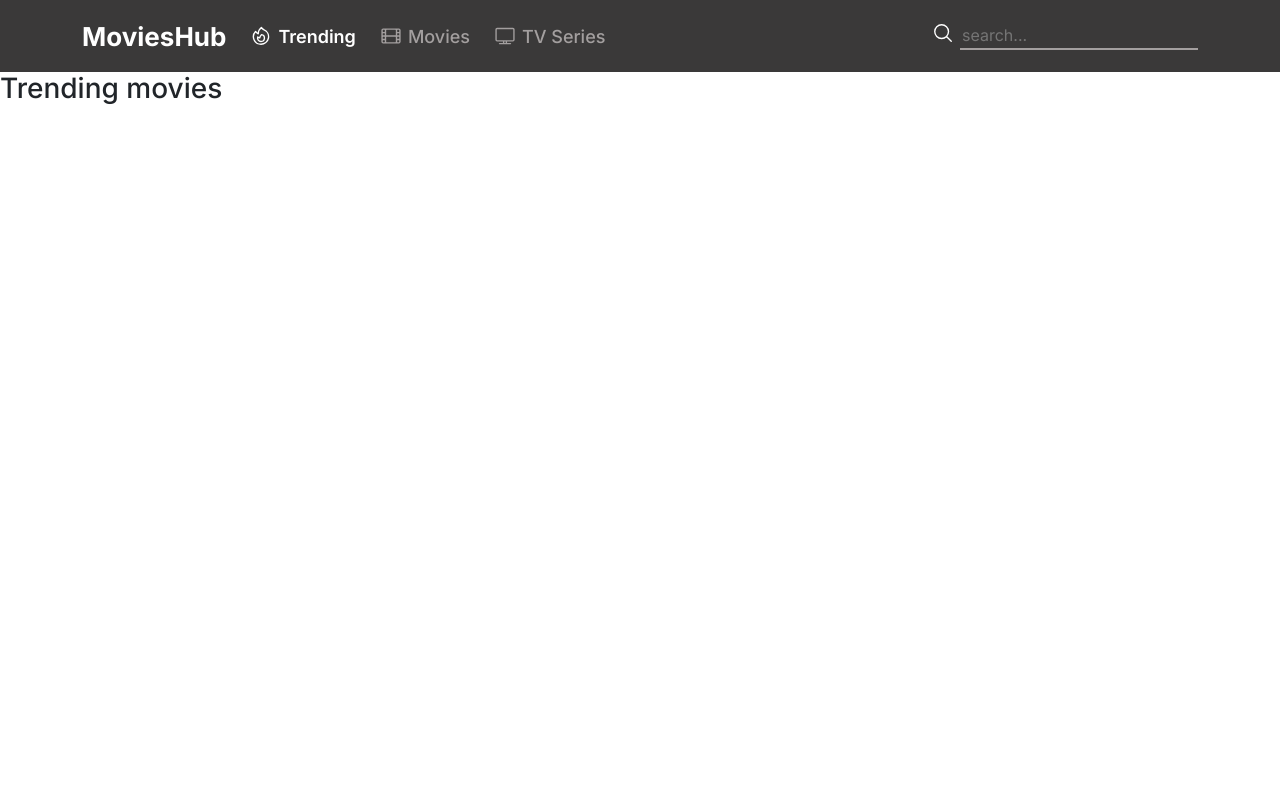
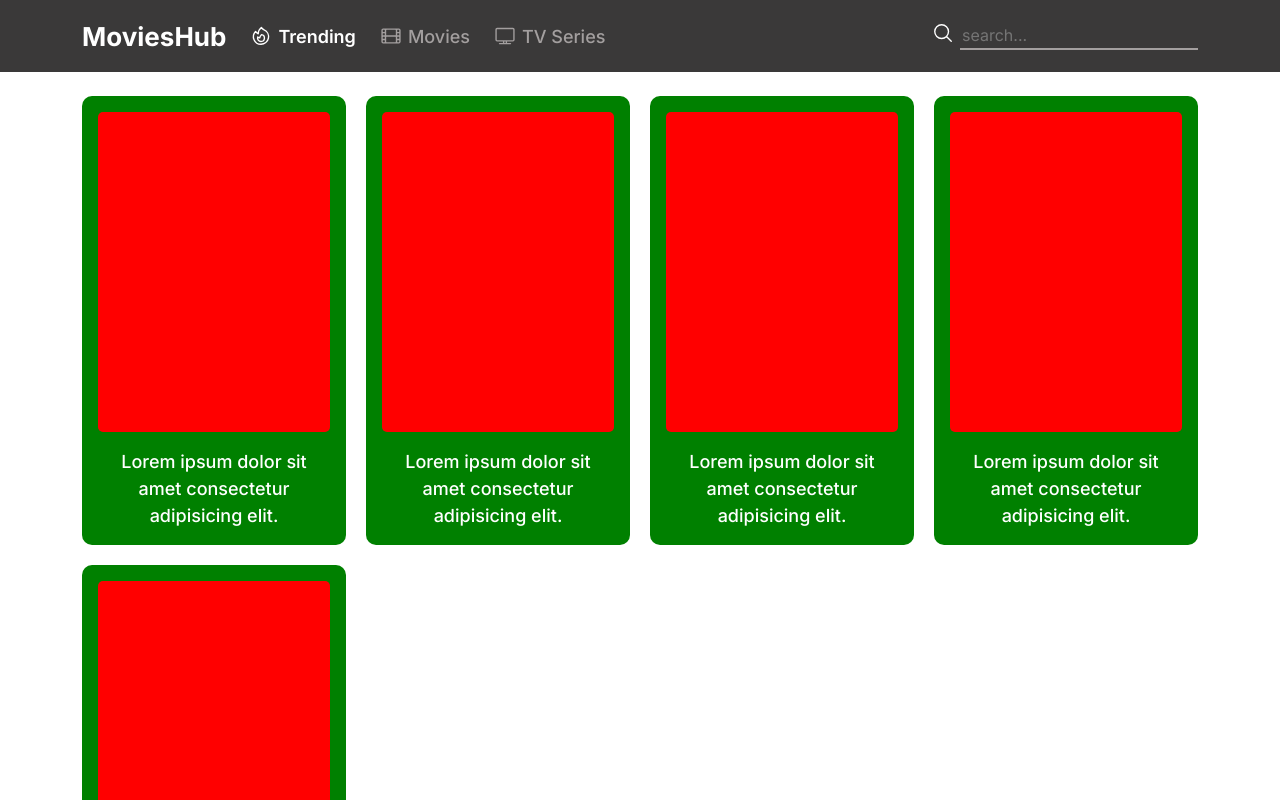
Before and after one commit to ogechukwujane/movie-app, a React (Create React App) app: page / in a window 1280 px wide. Shown: the top 800 px of the page. Built offline with nearby package versions, Linux system fonts and the light colour scheme.

Commit message:
added movie cards

```diff
--- a/src/component/appNav/index.tsx
+++ b/src/component/appNav/index.tsx
@@ -90,6 +90,9 @@ export const AppNav = () => {
 const Wrapper = styled.div`
 	background: #3a3939;
 	height: 9vh;
+    position: sticky;
+    top: 0px;
+	z-index: 100;
 `;
 const MovieTitle = styled.p`
 	font-size: ${pxToRem(26)};
--- a/src/component/index.tsx
+++ b/src/component/index.tsx
@@ -1 +1,3 @@
 export * from './appNav';
+export * from './layout';
+export * from './movieCard';
--- a/src/component/layout/index.tsx
+++ b/src/component/layout/index.tsx
@@ -5,7 +5,9 @@ export const MovieAppShell = () => {
 	return (
 		<div>
 			<AppNav />
-			<Outlet />
+			<div className="mt-4">
+				<Outlet />
+			</div>
 		</div>
 	);
 };
--- /dev/null
+++ b/src/component/movieCard/index.tsx
@@ -0,0 +1,46 @@
+import styled from "styled-components";
+import { pxToRem } from "../../utils/pxToRem";
+
+export const MovieCard = () => {
+	return (
+		<Container>
+			<ImageWrap className="m-3"></ImageWrap>
+			<TextWrap className="m-3">
+				Lorem ipsum dolor sit amet consectetur adipisicing elit.
+			</TextWrap>
+		</Container>
+	);
+};
+
+const Container = styled.div`
+	background: green;
+	border-radius: 10px;
+	width: calc(25% - 15px);
+	@media (max-width: 1024px) {
+		width: calc(33.33% - 14px);
+	}
+	@media (max-width: 768px) {
+		width: calc(50% - 10px);
+	}
+	@media (max-width: 600px) {
+		width: calc(100%);
+	}
+	&:hover {
+		transform: scale(1.004);
+	}
+`;
+const ImageWrap = styled.div`
+	background: red;
+	height: 320px;
+	border-radius: 5px;
+	overflow: hidden;
+	img {
+		width: 100%;
+	}
+`;
+const TextWrap = styled.div`
+	font-size: ${pxToRem(18)};
+	font-weight: 500;
+	text-align: center;
+	color: white;
+`;
--- a/src/page/home/index.tsx
+++ b/src/page/home/index.tsx
@@ -1,9 +1,25 @@
+import { Container } from "react-bootstrap";
+import styled from "styled-components";
+import { MovieCard } from "../../component";
 
 
 export const Home = () => {
 	return (
-		<div>
-			<h3>Trending movies</h3>
-		</div>
+		<Container>
+			<Grid>
+				<MovieCard />
+				<MovieCard />
+				<MovieCard />
+				<MovieCard />
+				<MovieCard />
+			</Grid>
+		</Container>
 	);
 };
+const Grid = styled.div`
+width: 100%;
+display: flex;
+flex-wrap: wrap;
+column-gap: 20px;
+row-gap: 20px;
+`
```
